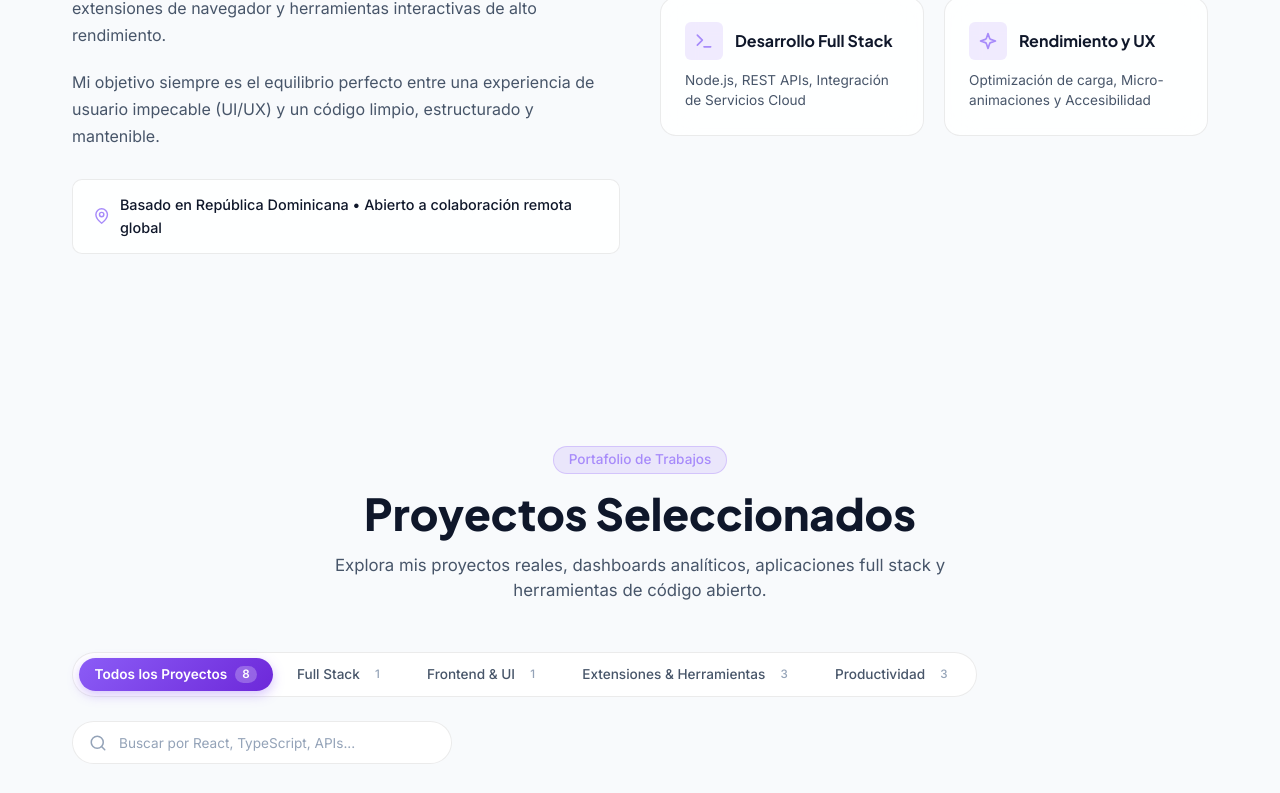
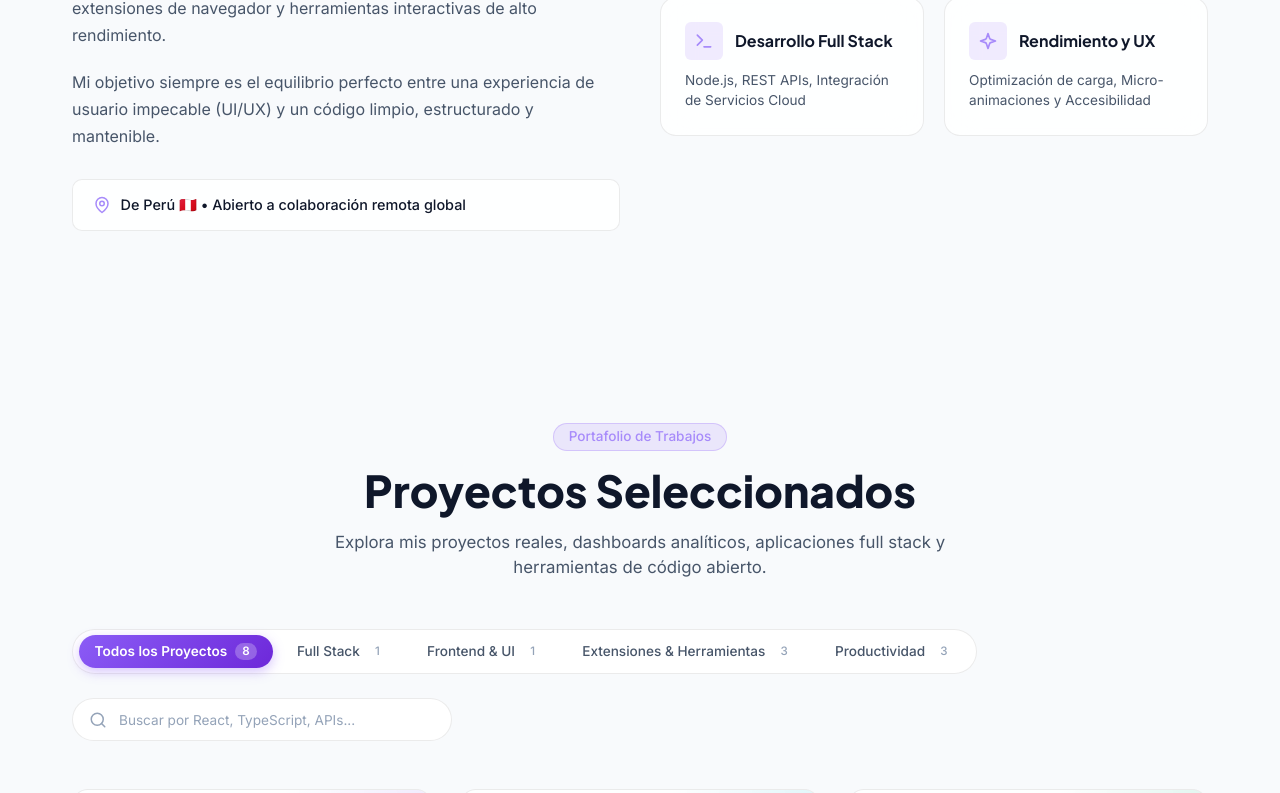
Before and after one commit to JesusMelville/portfolio-web, a React (Vite) app: page / in a window 1280 px wide. Shown: the part 1246-2039 px from the top of the page. Built offline with nearby package versions, Linux system fonts and the light colour scheme.

Commit message:
fix: update location and origin to Peru

```diff
--- a/src/components/molecules/ContactCard/ContactCard.jsx
+++ b/src/components/molecules/ContactCard/ContactCard.jsx
@@ -94,7 +94,7 @@ export function ContactCard({ email, location, github, linkedin }) {
             {location && (
                 <div className={styles.locationFooter}>
                     <Icon name="map-pin" size={16} color="var(--text-accent)" />
-                    <span>Ubicación: {location} (Disponible para trabajo Remoto e Híbrido)</span>
+                    <span>Ubicación: Perú 🇵🇪 (Disponible para trabajo Remoto e Híbrido global)</span>
                 </div>
             )}
         </div>
--- a/src/components/organisms/About/About.jsx
+++ b/src/components/organisms/About/About.jsx
@@ -27,7 +27,7 @@ export function About() {
 
                         <div className={styles.locationBadge}>
                             <Icon name="map-pin" size={18} color="var(--color-primary-light)" />
-                            <span>Basado en {profile.location} • Abierto a colaboración remota global</span>
+                            <span>De Perú 🇵🇪 • Abierto a colaboración remota global</span>
                         </div>
                     </div>
 
--- a/src/data/profile.js
+++ b/src/data/profile.js
@@ -21,7 +21,7 @@ export const profile = {
             { title: 'Rendimiento y UX', desc: 'Optimización de carga, Micro-animaciones y Accesibilidad' }
         ]
     },
-    location: 'República Dominicana',
+    location: 'Perú',
     email: 'jesusmelvillemm@gmail.com',
     github: 'https://github.com/JesusMelville',
     linkedin: 'https://linkedin.com/in/jesusmelville',
```
